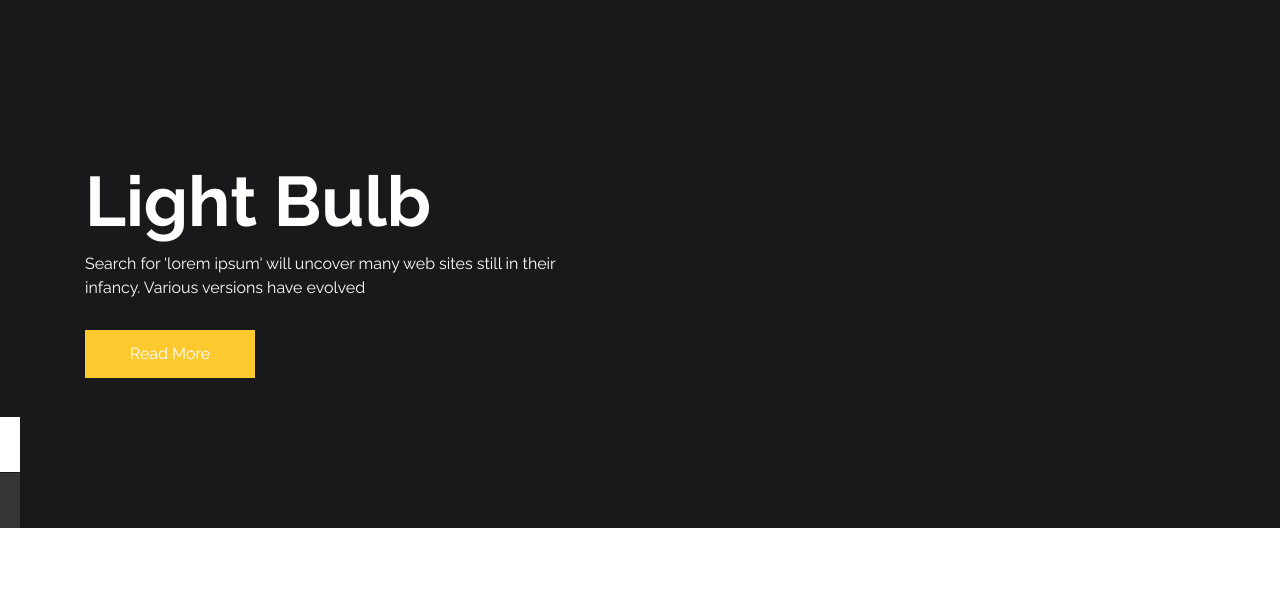
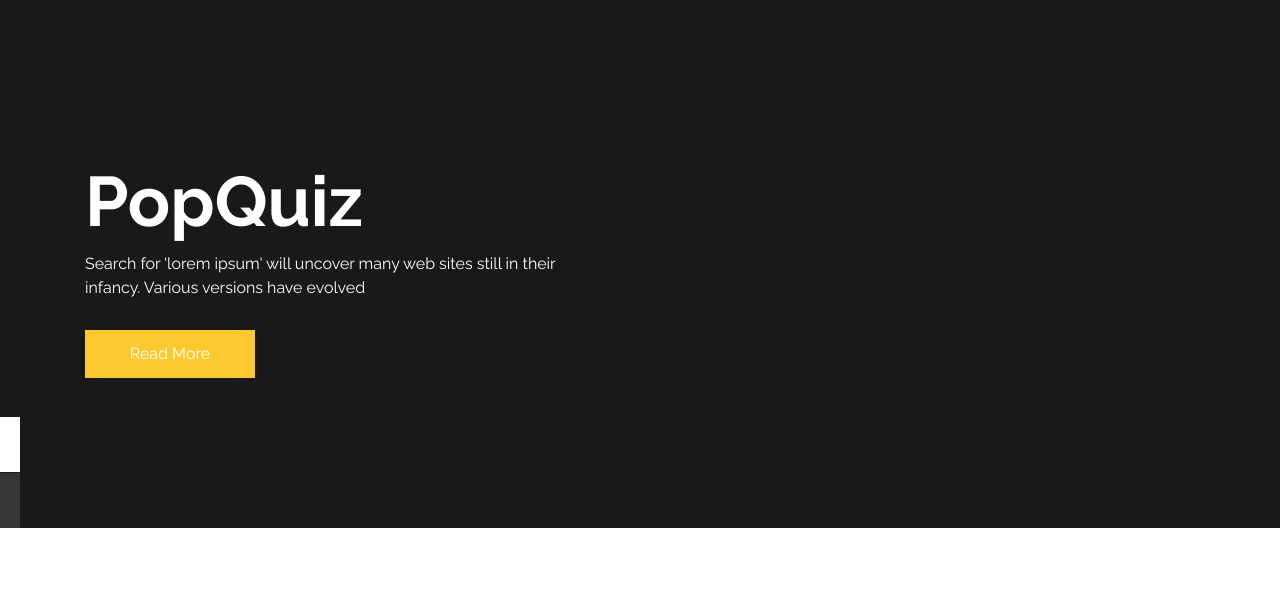
Before and after one commit to butchadurgarao143/aws-devps, a plain HTML site: page index.html in a window 1280 px wide. Shown: the part 58-670 px from the top of the page. Drawn offline with nearby package versions, Linux system fonts and the light colour scheme; files whose address does not match are found by name.

Commit message:
latest update

```diff
--- a/index.html
+++ b/index.html
@@ -9,7 +9,7 @@
       <meta name="viewport" content="width=device-width, initial-scale=1">
       <meta name="viewport" content="initial-scale=1, maximum-scale=1">
       <!-- site metas -->
-      <title>Elcro</title>
+      <title>PopQuiz</title>
       <meta name="keywords" content="">
       <meta name="description" content="">
       <meta name="author" content="">
@@ -71,7 +71,7 @@
                      <div class="carousel-item active">
                         <div class="row">
                            <div class="col-md-6">
-                              <h1 class="banner_taital">Light Bulb</h1>
+                              <h1 class="banner_taital">PopQuiz</h1>
                               <p class="banner_text">Search for 'lorem ipsum' will uncover many web sites still in their infancy. Various versions have evolved</p>
                               <div class="started_text active"><a href="#">Read More</a></div>
                            </div>
@@ -83,7 +83,7 @@
                      <div class="carousel-item">
                         <div class="row">
                            <div class="col-md-6">
-                              <h1 class="banner_taital">Light Bulb</h1>
+                              <h1 class="banner_taital">PopQuiz</h1>
                               <p class="banner_text">Search for 'lorem ipsum' will uncover many web sites still in their infancy. Various versions have evolved</p>
                               <div class="started_text active"><a href="#">Read More</a></div>
                            </div>
@@ -95,7 +95,7 @@
                      <div class="carousel-item">
                         <div class="row">
                            <div class="col-md-6">
-                              <h1 class="banner_taital">Light Bulb</h1>
+                              <h1 class="banner_taital">PopQuiz</h1>
                               <p class="banner_text">Search for 'lorem ipsum' will uncover many web sites still in their infancy. Various versions have evolved</p>
                               <div class="started_text active"><a href="#">Read More</a></div>
                            </div>
```
